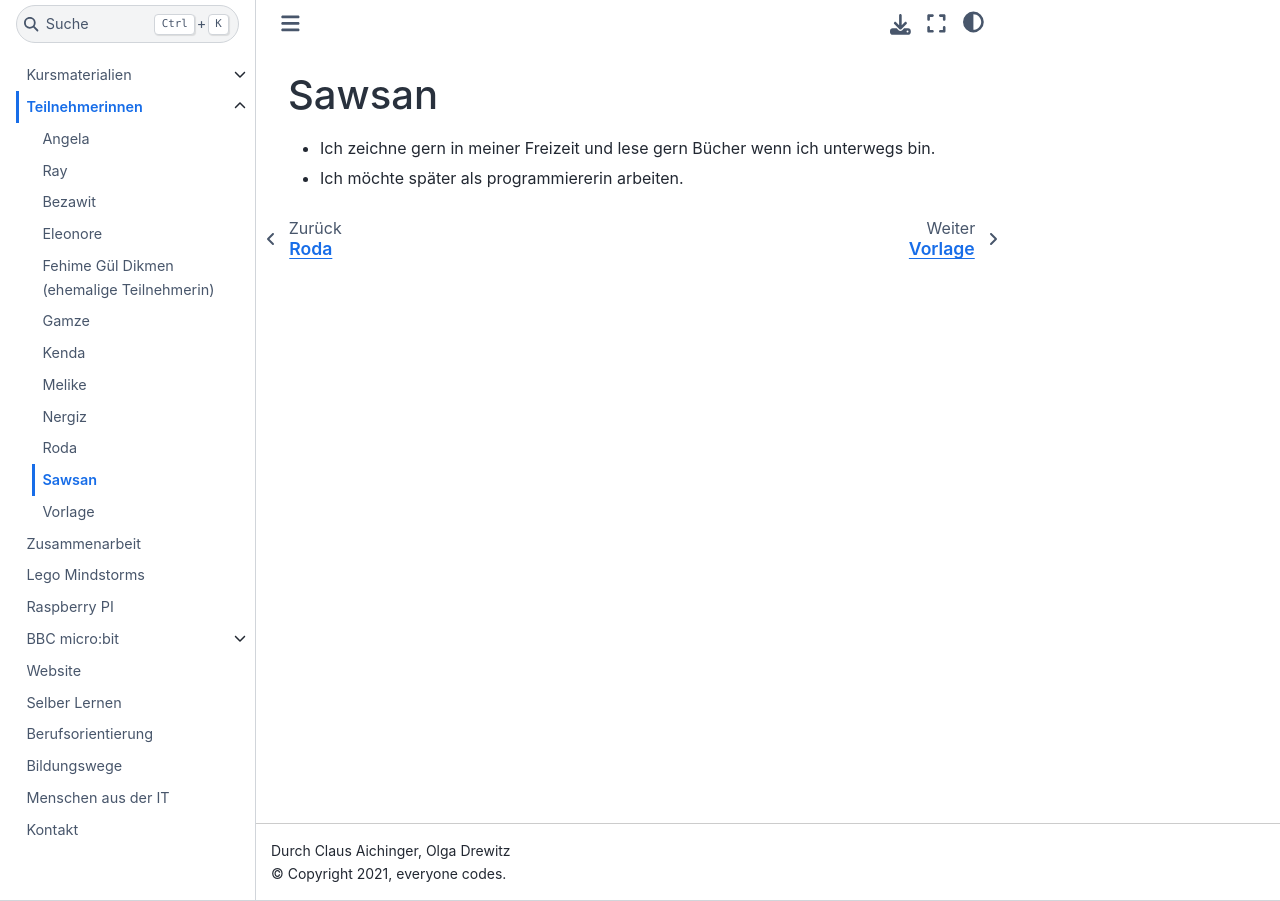
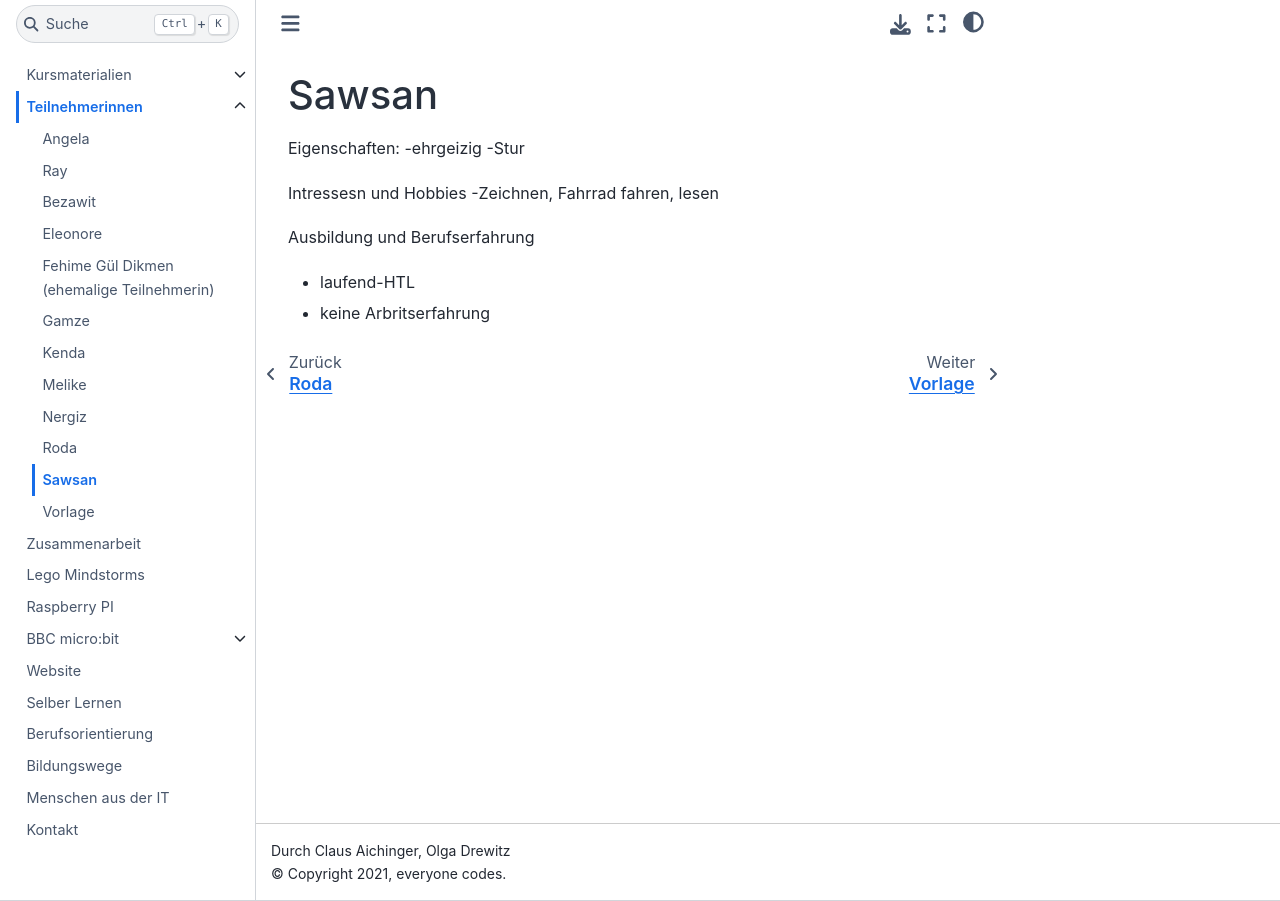
Before and after one commit to ec-mentors/IT-ist-das-was-fuer-mich-i03, a Sphinx documentation site: the page built from source/participants/sawsan.md, in a window 1280 px wide. Built offline with Sphinx 7.4.7 and the Sphinx Book theme 1.1.4, drawn with Linux system fonts in a browser that asks for light colours.

Commit message:
Update sawsan.md

```diff
--- a/source/participants/sawsan.md
+++ b/source/participants/sawsan.md
@@ -1,3 +1,11 @@
 # Sawsan
-- Ich zeichne gern in meiner Freizeit und lese gern Bücher wenn ich unterwegs bin.
-- Ich möchte später als programmiererin arbeiten.
+Eigenschaften:
+-ehrgeizig
+-Stur
+
+Intressesn und Hobbies
+-Zeichnen, Fahrrad fahren, lesen
+
+Ausbildung und Berufserfahrung
+- laufend-HTL
+- keine Arbritserfahrung
```
